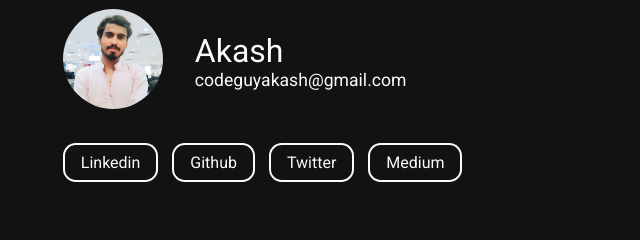
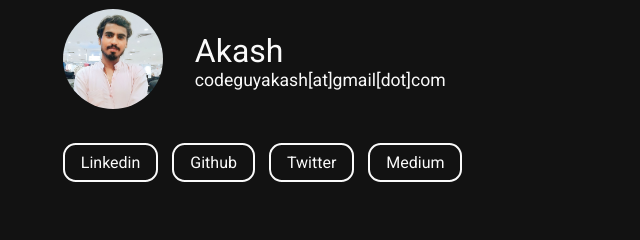
Before and after one commit to codeguyakash/akash, a plain HTML site: page index.html in a window 1280 px wide. Shown: the part 3406-3646 px from the top of the page, 238-878 px from the left. Drawn offline with Linux system fonts and the light colour scheme.

Commit message:
Update index.html

```diff
--- a/index.html
+++ b/index.html
@@ -213,7 +213,7 @@
             <div><img src="image/1693131029776.jpg" class="p-pic" alt="profile"></div>
             <div>
               <div class="name">Akash</div>
-              <a href="mailto:codeguyakash@gmail.com" class="email">codeguyakash@gmail.com</a></p>
+              <a href="mailto:codeguyakash@gmail.com" class="email">codeguyakash[at]gmail[dot]com</a></p>
             </div>
           </div>
         </div>
```
